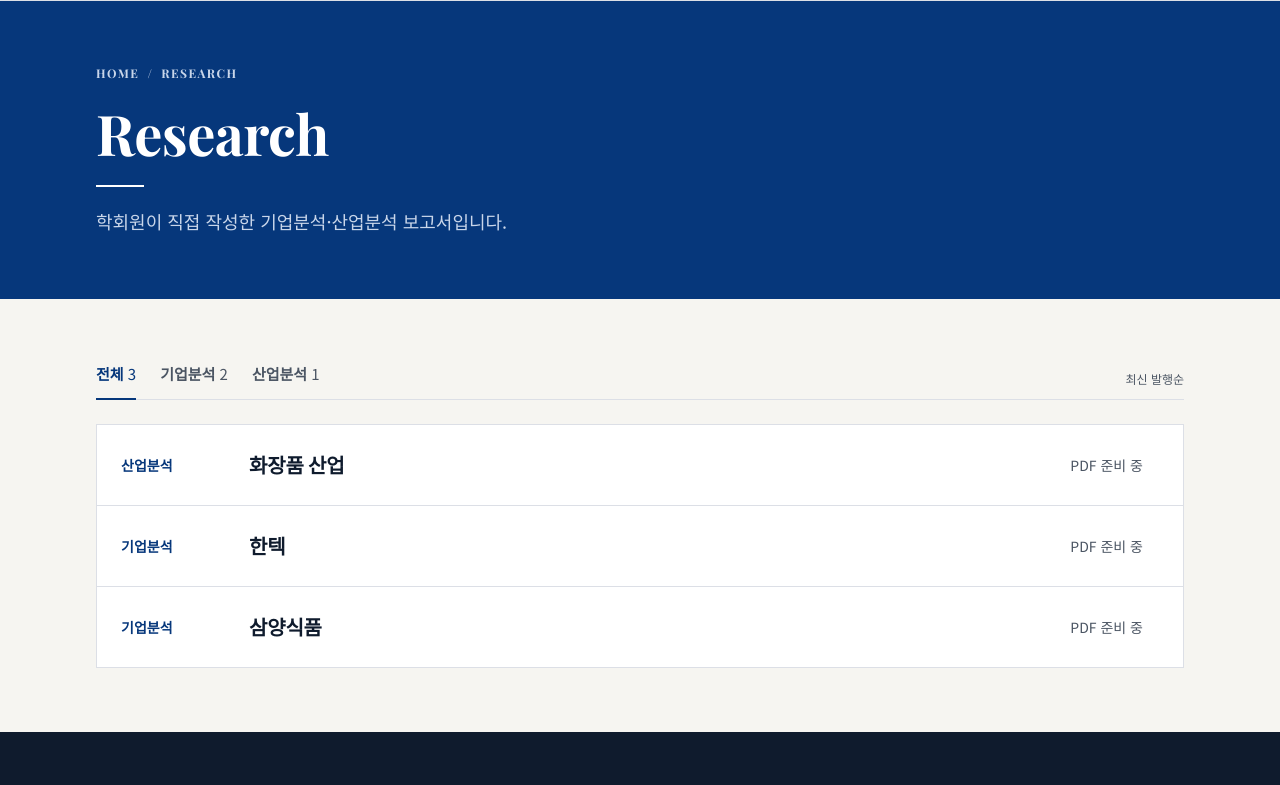
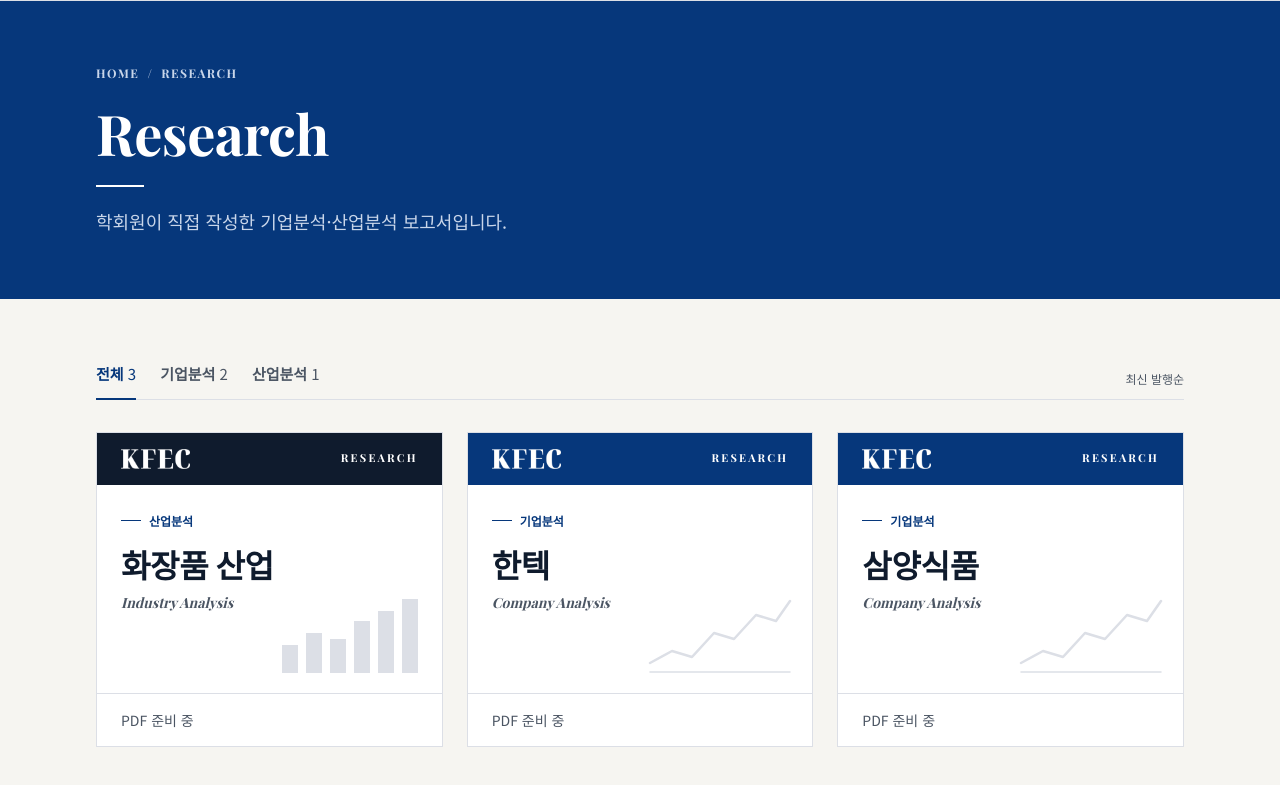
Before and after one commit to kfec-official/kfec-website, an Astro site: page /research in a window 1280 px wide. Shown: the part 108-893 px from the top of the page. Built offline with nearby package versions, Linux system fonts and the light colour scheme; Astro itself is replaced by a stand-in of ours.

Commit message:
화장품 산업분석 PDF 등록, 리서치를 리포트 표지형 카드로 디자인
Co-Authored-By: Claude Opus 5.5 <noreply@anthropic.com>
Claude-Session: https://claude.ai/code/session_016a78MQoweLC7afTFbeRyBJ

```diff
--- a/GUIDE.md
+++ b/GUIDE.md
@@ -65,7 +65,7 @@
 > 리포트 파일: `2026-11-20-cosmetics.md`
 > PDF 파일:   `2026-11-20-cosmetics.pdf`
 >
-> 이름이 같으면 리서치 목록에 **[PDF] 다운로드 버튼이 자동으로 생깁니다.**
+> 이름이 같으면 리서치 목록의 리포트 카드에 **[다운로드] 버튼이 자동으로 생깁니다.**
 
 ### 따라 하기
 
@@ -86,7 +86,7 @@
 - 화면 아래쪽 초록색 **Commit changes** 버튼을 누릅니다.
 
 **⑤ 2분 기다리기**
-- 2분 뒤 홈페이지 리서치 목록의 그 리포트 줄에 **[PDF]** 버튼이 생깁니다.
+- 2분 뒤 홈페이지 리서치 목록의 그 리포트 카드에 **[다운로드]** 버튼이 생깁니다.
 - 아직 PDF가 없는 리포트에는 "PDF 준비 중"이라고 나옵니다.
 
 > **주의**: PDF 한 개는 **25MB 이하**여야 올라갑니다. 너무 크면 PDF를 압축해서 올리세요.
--- /dev/null
+++ b/src/components/ReportCard.astro
@@ -0,0 +1,64 @@
+---
+import type { CollectionEntry } from 'astro:content';
+import { getReportPdf, url } from '../lib/utils';
+
+interface Props {
+  report: CollectionEntry<'reports'>;
+  headingLevel?: 'h2' | 'h3';
+}
+const { report, headingLevel = 'h3' } = Astro.props;
+const { title, category } = report.data;
+const Heading = headingLevel;
+const pdf = getReportPdf(report);
+const isIndustry = category === '산업분석';
+const en = isIndustry ? 'Industry Analysis' : 'Company Analysis';
+---
+
+<article class="group flex h-full flex-col border border-line bg-white transition-colors hover:border-navy">
+  <!-- 표지 상단 띠 -->
+  <div class:list={['flex items-center justify-between px-6 py-4 text-white on-dark', isIndustry ? 'bg-ink' : 'bg-navy']}>
+    <img src={url('/images/kfec-mark-white.png')} alt="" width="69" height="20" class="h-5 w-auto" loading="lazy" />
+    <span class="font-display text-[0.6875rem] font-bold tracking-[0.2em]" lang="en">RESEARCH</span>
+  </div>
+
+  <!-- 표지 본문 -->
+  <div class="relative flex flex-1 flex-col overflow-hidden px-6 pt-7 pb-8 sm:min-h-[13rem]">
+    <svg class="pointer-events-none absolute right-5 bottom-5 h-20 w-36 text-line transition-colors group-hover:text-on-navy" viewBox="0 0 144 80" fill="none" aria-hidden="true">
+      {isIndustry ? (
+        <g fill="currentColor">
+          <rect x="4" y="52" width="16" height="28" /><rect x="28" y="40" width="16" height="40" /><rect x="52" y="46" width="16" height="34" />
+          <rect x="76" y="28" width="16" height="52" /><rect x="100" y="18" width="16" height="62" /><rect x="124" y="6" width="16" height="74" />
+        </g>
+      ) : (
+        <g stroke="currentColor" stroke-width="2.5" stroke-linejoin="round" stroke-linecap="round">
+          <polyline points="2,70 24,58 44,64 66,40 86,46 108,22 128,28 142,8" />
+          <line x1="2" y1="79" x2="142" y2="79" stroke-width="1.5" />
+        </g>
+      )}
+    </svg>
+    <p class="flex items-center gap-2 text-xs font-bold text-navy">
+      <span class="h-px w-5 bg-navy" aria-hidden="true"></span>{category}
+    </p>
+    <Heading class="mt-4 font-serif text-[1.75rem] font-bold leading-tight text-ink sm:text-[2rem]">{title}</Heading>
+    <p class="mt-2 font-display text-sm text-muted italic" lang="en">{en}</p>
+  </div>
+
+  <!-- 하단 -->
+  <div class="flex items-center justify-between gap-4 border-t border-line px-6 py-4">
+    {pdf ? (
+      <>
+        <span class="num flex items-center gap-2 text-xs text-muted">
+          <svg width="16" height="16" viewBox="0 0 24 24" fill="none" stroke="currentColor" stroke-width="1.6" aria-hidden="true"><path d="M14 3H7a2 2 0 0 0-2 2v14a2 2 0 0 0 2 2h10a2 2 0 0 0 2-2V8z" /><path d="M14 3v5h5" /></svg>
+          PDF · {pdf.size}
+        </span>
+        <a href={pdf.href} download={`KFEC_${category}_${title}.pdf`} class="btn-primary px-4 py-2.5">
+          다운로드
+          <svg width="14" height="14" viewBox="0 0 24 24" fill="none" stroke="currentColor" stroke-width="2" aria-hidden="true"><path d="M12 4v11m0 0l-4.5-4.5M12 15l4.5-4.5M5 20h14" /></svg>
+          <span class="sr-only"> — {title} {category} PDF</span>
+        </a>
+      </>
+    ) : (
+      <span class="text-sm text-muted">PDF 준비 중</span>
+    )}
+  </div>
+</article>
--- a/src/components/ReportRow.astro
+++ /dev/null
@@ -1,26 +0,0 @@
----
-import type { CollectionEntry } from 'astro:content';
-import { getReportPdf } from '../lib/utils';
-
-interface Props {
-  report: CollectionEntry<'reports'>;
-  headingLevel?: 'h2' | 'h3';
-}
-const { report, headingLevel = 'h3' } = Astro.props;
-const { title, category } = report.data;
-const Heading = headingLevel;
-const pdf = getReportPdf(report);
----
-
-<article class="grid grid-cols-[1fr_auto] items-center gap-x-6 gap-y-1 px-5 py-5 sm:grid-cols-[6.5rem_1fr_auto] sm:px-6">
-  <p class="col-span-2 text-xs font-bold text-navy sm:col-span-1 sm:text-sm">{category}</p>
-  <Heading class="font-serif text-lg font-bold text-ink sm:text-xl">{title}</Heading>
-  {pdf ? (
-    <a href={pdf} download={`KFEC_${category}_${title}.pdf`} class="btn-outline shrink-0 px-4 py-2.5">
-      <svg width="15" height="15" viewBox="0 0 24 24" fill="none" stroke="currentColor" stroke-width="2" aria-hidden="true"><path d="M12 3v12m0 0l-5-5m5 5l5-5M5 21h14" /></svg>
-      PDF<span class="sr-only"> 다운로드 — {title} {category}</span>
-    </a>
-  ) : (
-    <span class="shrink-0 px-4 py-2.5 text-sm text-muted">PDF 준비 중</span>
-  )}
-</article>
--- a/src/lib/utils.ts
+++ b/src/lib/utils.ts
@@ -73,11 +73,11 @@ export function getAchievementsByYear(): { year: string; items: Achievement[] }[
 }
 
 /**
- * 리포트의 PDF 주소를 찾습니다.
+ * 리포트의 PDF를 찾습니다.
  * ① pdf: 항목에 적은 파일 → ② .md 파일과 같은 이름의 PDF
- * public/reports/ 에 실제로 파일이 있을 때만 주소를 돌려줍니다.
+ * public/reports/ 에 실제로 파일이 있을 때만 주소와 용량을 돌려줍니다.
  */
-export function getReportPdf(report: CollectionEntry<'reports'>): string | undefined {
+export function getReportPdf(report: CollectionEntry<'reports'>): { href: string; size: string } | undefined {
   const dir = path.join(process.cwd(), 'public', 'reports');
   const files = fs.existsSync(dir) ? fs.readdirSync(dir) : [];
   const find = (name: string) => files.find((f) => f.toLowerCase() === name.toLowerCase());
@@ -88,5 +88,8 @@ export function getReportPdf(report: CollectionEntry<'reports'>): string | undef
     console.warn(`[리포트 ${report.id}] pdf: "${wanted}" 파일을 public/reports/ 에서 찾지 못했습니다.`);
   }
   const file = (wanted && find(wanted)) || find(`${report.id}.pdf`);
-  return file ? url(`/reports/${encodeURIComponent(file)}`) : undefined;
+  if (!file) return undefined;
+  const bytes = fs.statSync(path.join(dir, file)).size;
+  const size = bytes >= 1024 * 1024 ? `${(bytes / 1024 / 1024).toFixed(1)}MB` : `${Math.max(1, Math.round(bytes / 1024))}KB`;
+  return { href: url(`/reports/${encodeURIComponent(file)}`), size };
 }
--- a/src/pages/index.astro
+++ b/src/pages/index.astro
@@ -1,7 +1,7 @@
 ---
 import BaseLayout from '../layouts/BaseLayout.astro';
 import SectionHeading from '../components/SectionHeading.astro';
-import ReportRow from '../components/ReportRow.astro';
+import ReportCard from '../components/ReportCard.astro';
 import YeouidoSkyline from '../components/YeouidoSkyline.astro';
 import AchievementsByYear from '../components/AchievementsByYear.astro';
 import { url, getReports, getAchievementsByYear } from '../lib/utils';
@@ -76,8 +76,8 @@ const latestAchievements = getAchievementsByYear().slice(0, 1);
   <section aria-labelledby="research-title">
     <div class="container-page py-16 md:py-20">
       <SectionHeading title="Latest Research" desc="학회원이 직접 작성한 기업분석·산업분석 보고서" id="research-title" moreHref="/research" />
-      <ul class="mt-8 divide-y divide-line border border-line bg-white">
-        {reports.map((r) => <li><ReportRow report={r} /></li>)}
+      <ul class="mt-8 grid gap-6 sm:grid-cols-2 lg:grid-cols-3">
+        {reports.map((r) => <li><ReportCard report={r} /></li>)}
       </ul>
     </div>
   </section>
--- a/src/pages/research/index.astro
+++ b/src/pages/research/index.astro
@@ -1,7 +1,7 @@
 ---
 import BaseLayout from '../../layouts/BaseLayout.astro';
 import PageHeader from '../../components/PageHeader.astro';
-import ReportRow from '../../components/ReportRow.astro';
+import ReportCard from '../../components/ReportCard.astro';
 import { getReports } from '../../lib/utils';
 
 const reports = await getReports();
@@ -42,10 +42,10 @@ const count = (v: string) =>
     {reports.length === 0 ? (
       <p class="py-16 text-center text-muted">등록된 보고서가 없습니다.</p>
     ) : (
-      <ul class="mt-6 divide-y divide-line border border-line bg-white" id="report-list">
+      <ul class="mt-8 grid gap-6 sm:grid-cols-2 lg:grid-cols-3" id="report-list">
         {reports.map((r) => (
           <li data-category={r.data.category}>
-            <ReportRow report={r} headingLevel="h2" />
+            <ReportCard report={r} headingLevel="h2" />
           </li>
         ))}
       </ul>
```
Also changed, not shown: README.md, 1 other file.
